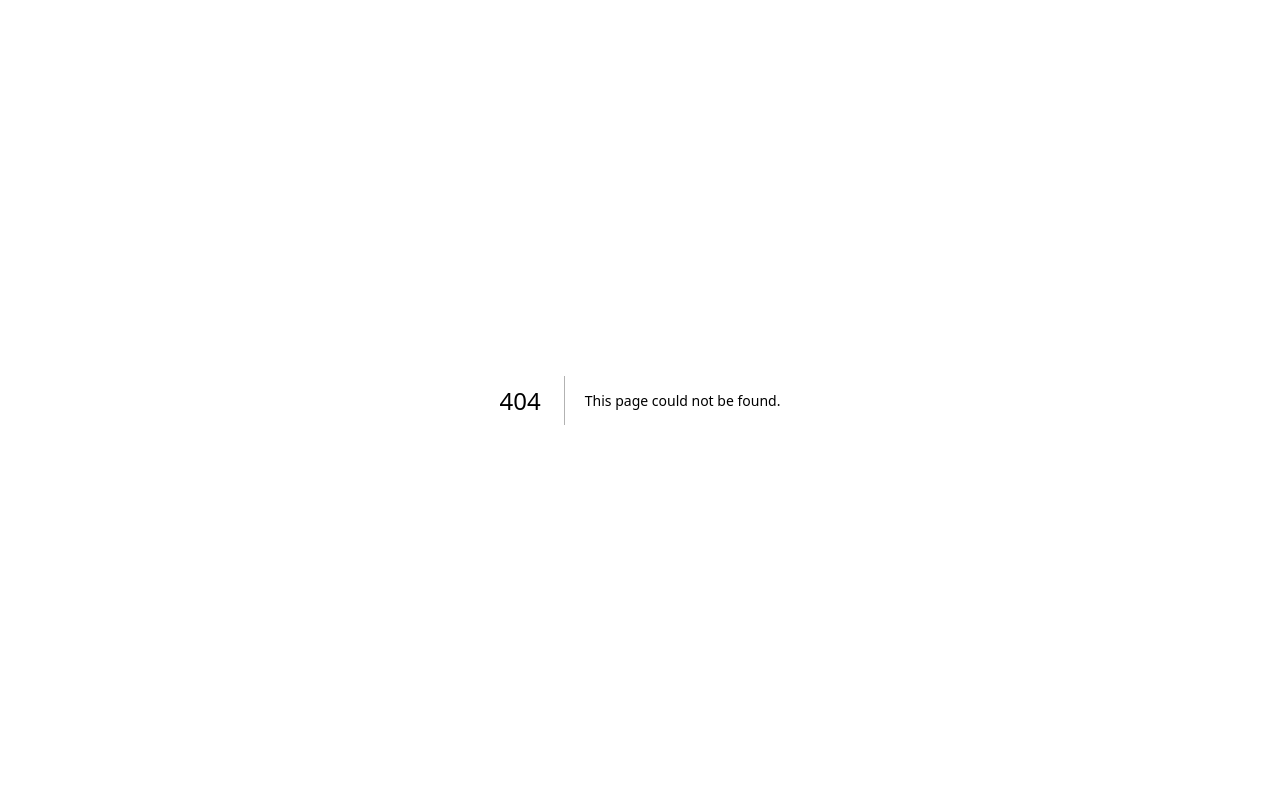
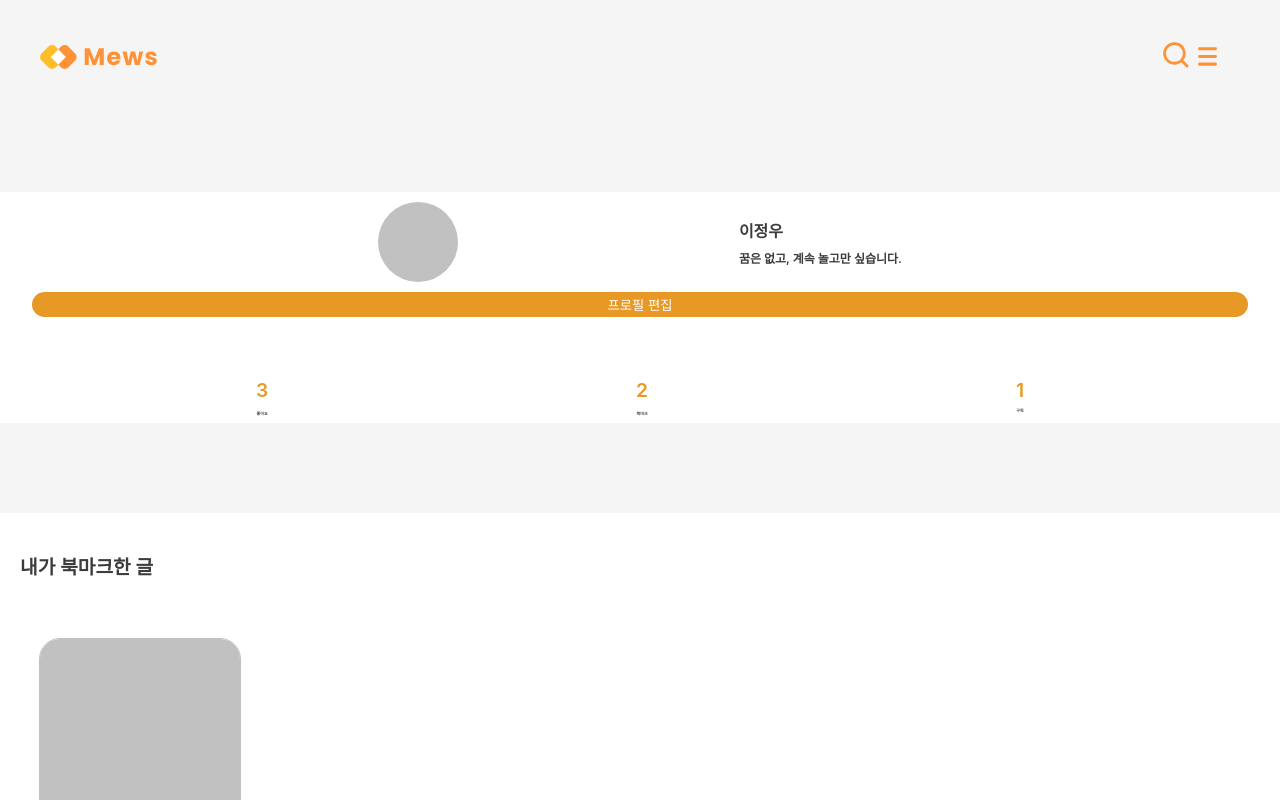
Before and after one commit to Mews-MIS/Mews-Client, a Next.js app: page /MyPage in a window 1280 px wide. Before the commit this address had no page. Shown: the top 800 px of the page. Built offline with nearby package versions, Linux system fonts and the light colour scheme; what emotion-reset would draw is missing.

Commit message:
feat: 마이페이지 컴포넌트 작업 resolves #16

```diff
--- /dev/null
+++ b/src/pages/MyPage/index.tsx
@@ -0,0 +1,52 @@
+import * as s from "./styles";
+import TobNavBar from "@components/TopNavBar";
+import ContentWrapper from "@components/ContentWrapper";
+import ContentCard from "@components/ContentCard";
+import CardsSlider from "@components/CardSlider";
+import AuthorIntro from "@components/AuthorIntro";
+import { useState } from "react";
+
+const MyPage = () => {
+    const bookmarkArticle = "내가 북마크한 글";
+    /* 더미 데이터 */
+    const [articleNumData, setArticleNumData] = useState([3, 2, 1]);
+    const [articleNumType, setArticleNumType] = useState(["좋아요", "북마크", "구독"]);
+
+    return (
+        <s.Wrapper>
+            <TobNavBar />
+            <s.TopContainer>
+
+                {/* 프로필 사진 컨테이너 자리임. 우선 Author 갖다 쓰겠음 */}
+                <AuthorIntro/>
+
+                <s.EditProfileBtn>프로필 편집</s.EditProfileBtn>
+
+                <s.ArticleNumberContainer>
+                    {articleNumData.map((d, i)=> {
+                        return (
+                            <s.ArticleNumberItem>
+                                <s.Num>{d}</s.Num>
+                                <s.Type>{articleNumType[i]}</s.Type>
+                            </s.ArticleNumberItem>
+                        )
+                    })}
+                </s.ArticleNumberContainer>
+
+            </s.TopContainer>
+
+            <s.BottomContainer>
+                <ContentWrapper contentName={bookmarkArticle}>
+                    <CardsSlider>
+                        {/* <ContentCard /> */}
+                        <ContentCard />
+                    </CardsSlider>
+                </ContentWrapper>
+            </s.BottomContainer>
+
+            {/* Footer 자리 */}
+        </s.Wrapper>
+    );
+};
+
+export default MyPage;
--- /dev/null
+++ b/src/pages/MyPage/styles.ts
@@ -0,0 +1,57 @@
+import styled from "@emotion/styled";
+import theme from "@styles/Theme";
+
+export const Wrapper = styled.div`
+`;
+
+export const TopContainer = styled.div`
+    display: flex;
+    flex-direction: column;
+    align-items: center;
+    justify-content: center;
+    margin-top: 15%;
+    background: ${theme.COLORS.CONTAINER_WHITE};
+`;
+
+export const EditProfileBtn = styled.button`
+    width: 95vw;
+    display: flex;
+    justify-content: center;
+
+    color: ${theme.COLORS.CONTAINER_WHITE};
+    background: ${theme.COLORS.BRIGHT_ORANGE};
+    border-radius: 3em;
+    border-color: transparent;
+    cursor: pointer;
+`;
+
+export const ArticleNumberContainer = styled.div`
+    width: 60vw;
+    display: flex;
+    justify-content: space-between;
+`;
+
+export const ArticleNumberItem = styled.div`
+    display: flex;
+    flex-direction: column;
+    align-items: center;
+
+    margin-top: 8%;
+    cursor: pointer;
+`;
+
+export const Num = styled.div`
+    color: ${theme.COLORS.BRIGHT_ORANGE};
+    font-size: ${theme.FONT_SIZE.TITLE_SIZE};
+    font-weight: ${theme.FONT_WEIGHT.BOLD};
+`;
+
+export const Type = styled.div`
+    margin-top: 60%;
+    font-weight: ${theme.FONT_WEIGHT.BOLD};
+    margin-bottom: 60%;
+`;
+
+export const BottomContainer = styled.div`
+    margin-top: 7%;
+`;
```
Also changed, not shown: 1 other file (tests, documents, lock files or other folders).
